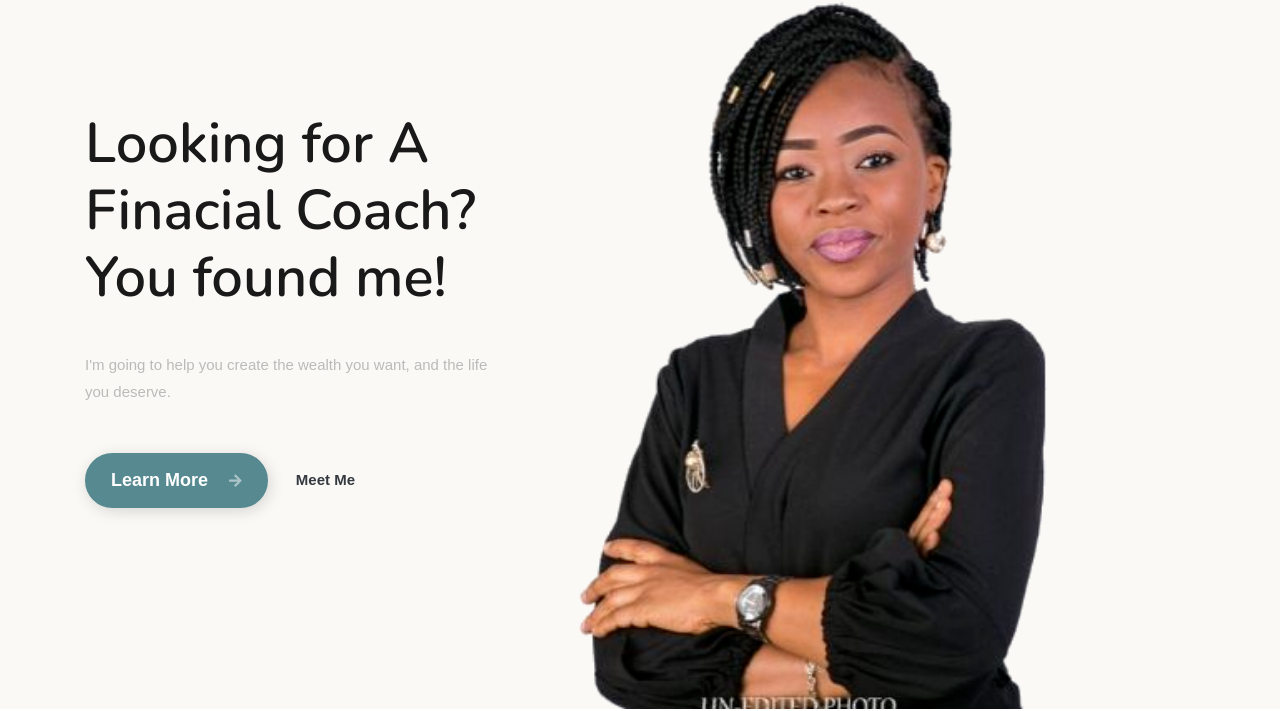
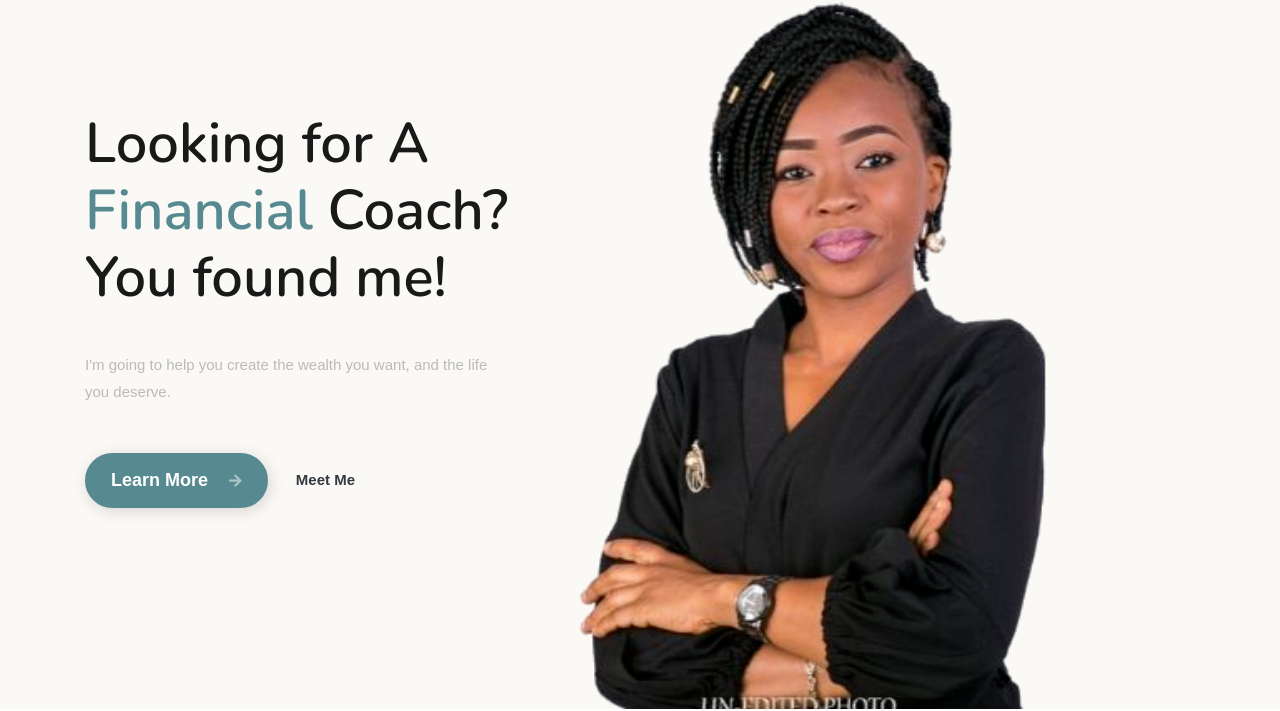
Before and after one commit to ifebrand6/nkechi_ofili, a plain HTML site: page index.html in a window 1280 px wide. Shown: the part 91-802 px from the top of the page. Drawn offline with nearby package versions, Linux system fonts and the light colour scheme; some packages are replaced by stand-ins of ours.

Commit message:
fixed typo and color error

```diff
--- a/index.html
+++ b/index.html
@@ -67,7 +67,7 @@
             <div class="container align-self-center align-items-center">
                 <div class="row">
                     <div class="col-md-6">
-                        <h1 data-animate="ts-fadeInUp">Looking for A Finacial Coach?<br> You found me!</h1>
+                        <h1 data-animate="ts-fadeInUp">Looking for A <font style="color: #578990;">Financial</font> Coach?<br> You found me!</h1>
                         <div data-animate="ts-fadeInUp" data-delay=".1s">
                             <p class="w-75 mb-5 ts-opacity__50">I'm going to help you create the wealth you want, and the life you deserve.</p>
                         </div>
@@ -402,7 +402,7 @@
             <section id="buy-now" class="ts-block text-center py-5">
                 <div class="container">
                     <div class="ts-title mb-3">
-                        <h2 class="mb-0">Book for a Finacial Coach now!</h2>
+                        <h2 class="mb-0">Book for a <font style="color: #568890;"> Financial</font> Coach now!</h2>
                     </div>
                     <!--end ts-title-->
                     <a href="index.html#" class="btn btn-primary">Book Now!</a>
```
